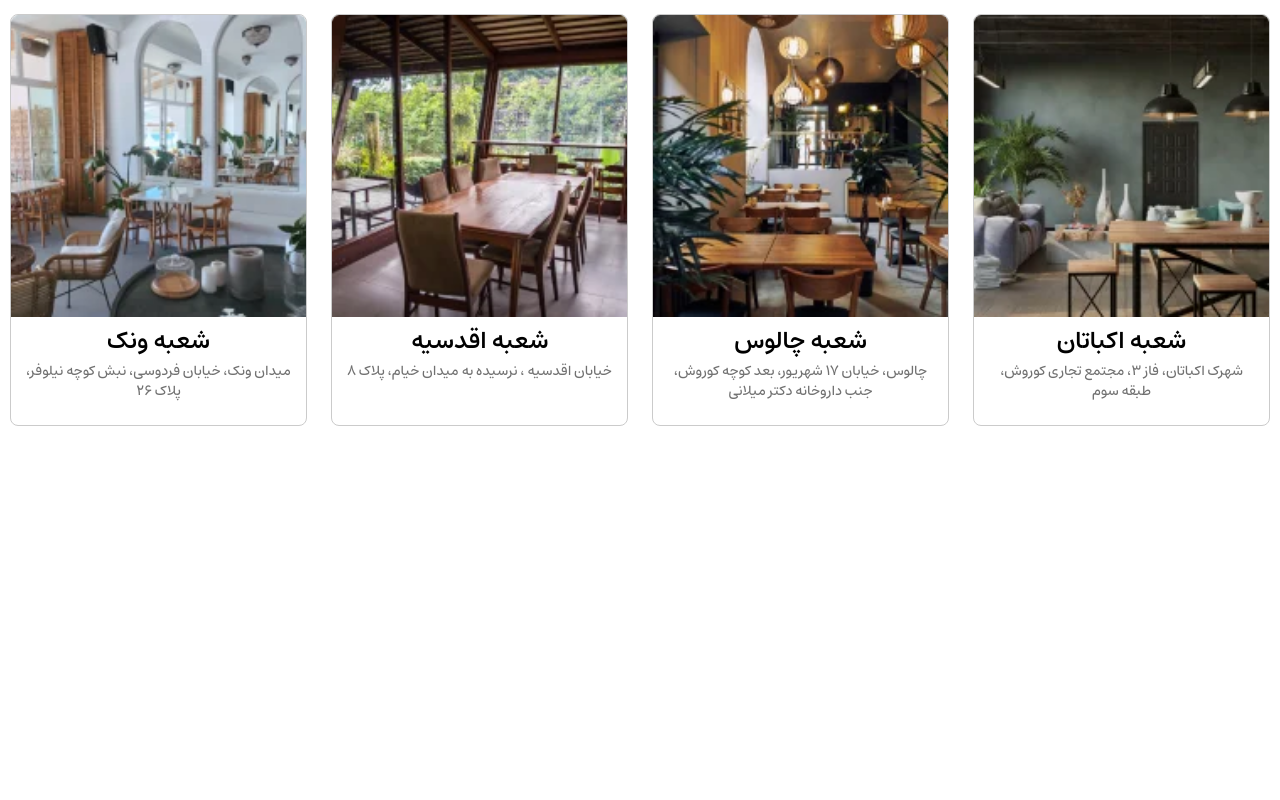
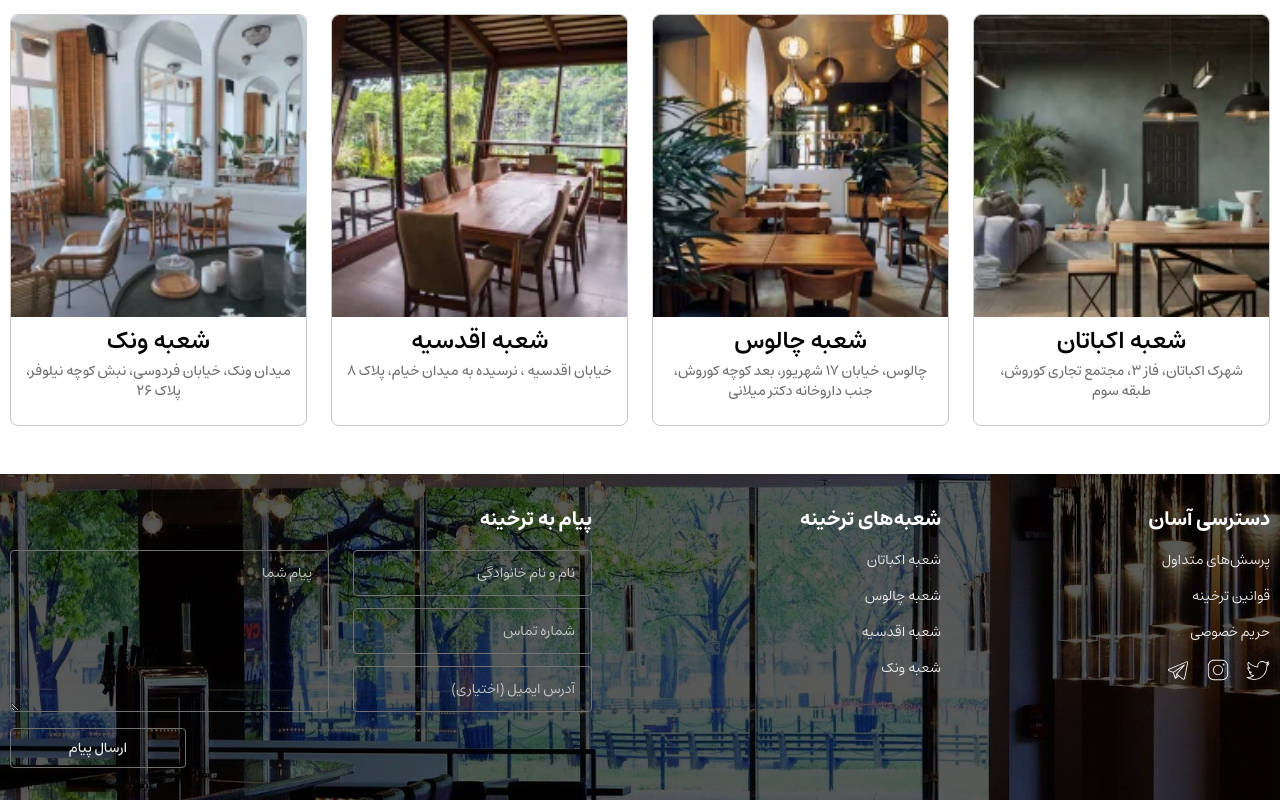
Before and after one commit to hhznmrnayeri/tarkhine-typescript, a React (Vite) app: page / in a window 1280 px wide. Shown: the part 1334-2134 px from the top of the page. Before the commit the page ends 1808 px from the top, so only its background shows below. Built offline with nearby package versions, Linux system fonts and the light colour scheme; data requests are answered from the project's data file.

Commit message:
build: :lipstick: create Footer component
create Footer component with icons

import to home page

```diff
--- /dev/null
+++ b/src/assets/svg/InstagramIcon.tsx
@@ -0,0 +1,11 @@
+import { Icon } from "../../types/Icons.types";
+export default function InstagramIcon({ size }: Icon): React.ReactNode {
+  return (
+    <svg className={`${size}`} fill="none" viewBox="0 0 24 25">
+      <path
+        fill="#EDEDED"
+        d="M7.68 1.94c-3.44 0-6.24 2.8-6.24 6.24v8.64c0 3.44 2.8 6.24 6.24 6.24h8.64c3.44 0 6.24-2.8 6.24-6.24V8.18c0-3.44-2.8-6.24-6.24-6.24H7.68zm0 .96h8.64a5.273 5.273 0 015.28 5.28v8.64a5.273 5.273 0 01-5.28 5.28H7.68a5.273 5.273 0 01-5.28-5.28V8.18A5.273 5.273 0 017.68 2.9zm10.08 2.88a.96.96 0 100 1.92.96.96 0 000-1.92zM12 7.22c-2.91 0-5.28 2.37-5.28 5.28s2.37 5.28 5.28 5.28 5.28-2.37 5.28-5.28S14.91 7.22 12 7.22zm0 .96a4.313 4.313 0 014.32 4.32A4.313 4.313 0 0112 16.82a4.313 4.313 0 01-4.32-4.32A4.313 4.313 0 0112 8.18z"
+      ></path>
+    </svg>
+  );
+}
--- /dev/null
+++ b/src/assets/svg/TelegramIcon.tsx
@@ -0,0 +1,11 @@
+import { Icon } from "../../types/Icons.types";
+export default function TelegramIcon({ size }: Icon): React.ReactNode {
+  return (
+    <svg className={`${size}`} fill="none" viewBox="0 0 24 25">
+      <path
+        fill="#EDEDED"
+        d="M21.3 3.373c-.233.01-.46.076-.666.158-.203.082-1.372.58-3.1 1.32-1.726.737-3.97 1.699-6.196 2.652l-8.824 3.783.032-.012s-.264.088-.531.275a1.478 1.478 0 00-.396.389 1.03 1.03 0 00-.172.687c.114.924 1.072 1.186 1.072 1.186l.004.002 4.273 1.462c.109.364 1.296 4.326 1.557 5.165.144.464.28.731.42.914a.89.89 0 00.226.213c.032.021.066.037.1.05h.002l.012.004-.011-.003c.008.003.016.009.023.011.016.006.025.006.045.01.489.17.894-.146.894-.146l.017-.014 2.625-2.434 4.26 3.321.053.025c.746.33 1.42.146 1.794-.158.373-.304.52-.695.52-.695l.016-.042 3.13-16.315c.08-.365.092-.68.016-.966a1.121 1.121 0 00-.49-.67 1.242 1.242 0 00-.704-.172zm.026.976a.44.44 0 01.188.02c.022.013.032.012.053.092.021.08.033.25-.025.515l-.002.005-3.113 16.22c-.007.017-.072.167-.22.288-.151.123-.32.219-.765.032l-4.658-3.633-.132-.103-.002.003-1.394-1.046 7.83-9.21a.481.481 0 00-.632-.711l-11.33 7.552-4.279-1.465s-.425-.237-.445-.401c-.001-.01-.006-.001.016-.034a.63.63 0 01.147-.137c.14-.097.298-.156.298-.156l.016-.005.016-.007 8.824-3.783 6.196-2.652c1.726-.738 2.973-1.269 3.078-1.311.12-.049.24-.068.335-.073zm-5.192 5.172l-5.937 6.985-.003.003a.464.464 0 00-.052.075.481.481 0 00-.063.184v.004l-.774 3.478c-.012-.037-.021-.051-.035-.095v-.001c-.246-.79-1.366-4.526-1.52-5.043l8.384-5.59zm-5.267 8.13l1.067.8-1.567 1.453.5-2.253z"
+      ></path>
+    </svg>
+  );
+}
--- /dev/null
+++ b/src/assets/svg/TwitterIcon.tsx
@@ -0,0 +1,22 @@
+import { Icon } from "../../types/Icons.types";
+export default function TwitterIcon({ size }: Icon): React.ReactNode {
+  return (
+    <svg className={`${size}`} fill="none" viewBox="0 0 24 25">
+      <g clipPath="url(#clip0_2716_28967)">
+        <path
+          fill="#EDEDED"
+          d="M16.425 3.125A5.21 5.21 0 0011.22 8.33c0 .172.043.341.06.51-3.55-.34-6.688-2.05-8.82-4.665a.483.483 0 00-.795.06 5.164 5.164 0 00-.705 2.61c0 1.153.412 2.209 1.05 3.075-.124-.054-.259-.084-.375-.15a.479.479 0 00-.705.42v.06c0 1.768.915 3.304 2.265 4.245-.015-.002-.03.004-.045 0a.48.48 0 00-.54.615c.536 1.667 1.905 2.94 3.6 3.405a8.968 8.968 0 01-4.605 1.275 9.02 9.02 0 01-1.065-.06.479.479 0 00-.315.885 13.843 13.843 0 007.5 2.205c4.48 0 7.993-1.871 10.35-4.545 2.357-2.674 3.585-6.146 3.585-9.39 0-.137-.011-.27-.015-.405.88-.673 1.665-1.463 2.28-2.385a.48.48 0 00-.6-.705c-.247.11-.536.122-.795.21.341-.456.634-.947.81-1.5a.48.48 0 00-.705-.555A8.995 8.995 0 0119.95 4.58c-.93-.87-2.154-1.455-3.525-1.455zm0 .96a4.25 4.25 0 013.105 1.35c.116.12.287.17.45.135a9.881 9.881 0 001.8-.54c-.334.45-.746.834-1.23 1.125a.48.48 0 00.315.9c.48-.058.908-.253 1.365-.375-.41.444-.86.846-1.35 1.2a.478.478 0 00-.195.42c.008.195.015.388.015.585 0 3-1.151 6.257-3.345 8.745-2.194 2.488-5.415 4.23-9.63 4.23-1.914 0-3.722-.424-5.355-1.17 2.025-.156 3.892-.872 5.4-2.055a.48.48 0 00-.285-.855c-1.583-.028-2.908-.949-3.615-2.25h.075c.474 0 .943-.06 1.38-.18a.481.481 0 00-.03-.93c-1.708-.345-2.989-1.736-3.285-3.465.484.167.979.298 1.515.315a.48.48 0 00.285-.885 4.25 4.25 0 01-1.89-3.54c0-.547.142-1.05.33-1.53 2.4 2.634 5.76 4.384 9.555 4.575a.48.48 0 00.495-.585 4.28 4.28 0 01-.12-.975 4.236 4.236 0 014.245-4.245z"
+        ></path>
+      </g>
+      <defs>
+        <clipPath id="clip0_2716_28967">
+          <path
+            fill="#fff"
+            d="M0 0H24V24H0z"
+            transform="translate(0 .5)"
+          ></path>
+        </clipPath>
+      </defs>
+    </svg>
+  );
+}
--- /dev/null
+++ b/src/components/Footer.tsx
@@ -0,0 +1,106 @@
+import { NavLink } from "react-router-dom";
+import TwitterIcon from "../assets/svg/TwitterIcon";
+import InstagramIcon from "../assets/svg/InstagramIcon";
+import TelegramIcon from "../assets/svg/TelegramIcon";
+export default function Footer() {
+  return (
+    <footer className="bg-footer bg-center bg-cover text-gray-300 py-5 md:py-8">
+      <div className="container">
+        {/* footer wrapper */}
+        <div className="flex items-start justify-between gap-4 flex-wrap">
+          {/* right box */}
+          <div className="flex flex-col items-start gap-1 md:gap-4 flex-shrink-0">
+            {/* title box */}
+            <h6 className="text-white text-xs md:text-xl md:font-estedadBold">
+              دسترسی آسان
+            </h6>
+            {/* list box */}
+            <ul className="flex flex-col items-start gap-1 md:gap-4 text-xs md:text-sm md:font-estedadMedium">
+              {/* list item */}
+              <NavLink to="/question">پرسش‌های متداول</NavLink>
+              {/* list item */}
+              <NavLink to="/question/rules">قوانین ترخینه</NavLink>
+              {/* list item */}
+              <NavLink to="/question/privacy">حریم خصوصی</NavLink>
+            </ul>
+            {/* icon wrapper */}
+            <div className="flex items-center gap-2 md:gap-4">
+              {/* media icon */}
+              <NavLink to="">
+                <TwitterIcon size="w-4 h-4 md:w-6 md:h-6" />
+              </NavLink>
+              {/* media icon */}
+              <NavLink to="">
+                <InstagramIcon size="w-4 h-4 md:w-6 md:h-6" />
+              </NavLink>
+              {/* media icon */}
+              <NavLink to="">
+                <TelegramIcon size="w-4 h-4 md:w-6 md:h-6" />
+              </NavLink>
+            </div>
+          </div>
+          {/* center box */}
+          <div className="flex flex-col items-start gap-1 md:gap-4 flex-shrink-0">
+            {/* title box */}
+            <h6 className="text-white text-xs md:text-xl md:font-estedadBold">
+              شعبه‌های ترخینه
+            </h6>
+            {/* list box */}
+            <ul className="flex flex-col items-start gap-1 md:gap-4 text-xs md:text-sm md:font-estedadMedium">
+              {/* list item */}
+              <NavLink to="/branch">شعبه اکباتان</NavLink>
+              {/* list item */}
+              <NavLink to="/branch">شعبه چالوس</NavLink>
+              {/* list item */}
+              <NavLink to="/branch">شعبه اقدسیه</NavLink>
+              {/* list item */}
+              <NavLink to="/branch">شعبه ونک</NavLink>
+            </ul>
+          </div>
+          {/* left box */}
+          <form className="hidden lg:flex flex-col items-start gap-4">
+            {/* form title */}
+            <h6 className="text-white text-xs md:text-xl md:font-estedadBold">
+              پیام به ترخینه
+            </h6>
+            {/* form wrapper */}
+            <div className="flex items-stretch gap-6 text-sm">
+              {/* input wrapper */}
+              <div className="flex flex-col gap-3">
+                {/* input */}
+                <input
+                  type="text"
+                  className="py-3 px-4 border outline-none border-gray-700 rounded bg-transparent"
+                  placeholder="نام و نام خانوادگی"
+                />
+                {/* input */}
+                <input
+                  type="text"
+                  className="py-3 px-4 border outline-none border-gray-700 rounded bg-transparent"
+                  placeholder="شماره تماس"
+                />
+                {/* input */}
+                <input
+                  type="text"
+                  className="py-3 px-4 border outline-none border-gray-700 rounded bg-transparent"
+                  placeholder="آدرس ایمیل (اختیاری)"
+                />
+              </div>
+              {/* textarea */}
+              <textarea
+                className="py-3 px-4 border outline-none border-gray-700 rounded bg-transparent"
+                cols={30}
+                rows={6}
+                placeholder="پیام شما"
+              ></textarea>
+            </div>
+            {/* form btn */}
+            <button className="text-sm font-estedadMedium px-4 py-2 flex-center rounded border border-gray-700 self-end h-10 w-44">
+              ارسال پیام
+            </button>
+          </form>
+        </div>
+      </div>
+    </footer>
+  );
+}
--- a/src/view/Home/Index.tsx
+++ b/src/view/Home/Index.tsx
@@ -8,6 +8,7 @@ import { TopicType } from "../../types/Topic.types";
 import { BranchType } from "../../types/Branch.types";
 import Intro from "./Intro";
 import Branch from "./Branch";
+import Footer from "../../components/Footer";
 export default function Index() {
   const [topicArray, setTopicArray] = useState<TopicType[]>([]);
   const [branchArray, setBranchArray] = useState<BranchType[]>([]);
@@ -33,6 +34,7 @@ export default function Index() {
       <Topic topicArray={topicArray} branchArray={branchArray} />
       <Intro />
       <Branch branchArray={branchArray} />
+      <Footer />
     </>
   );
 }
```
